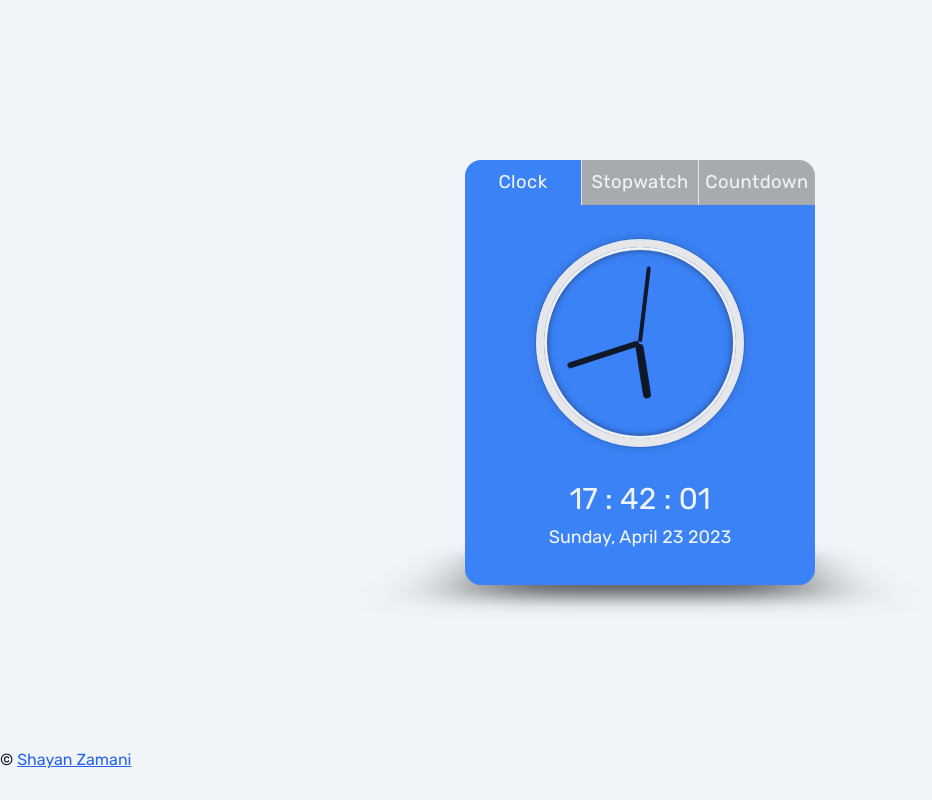
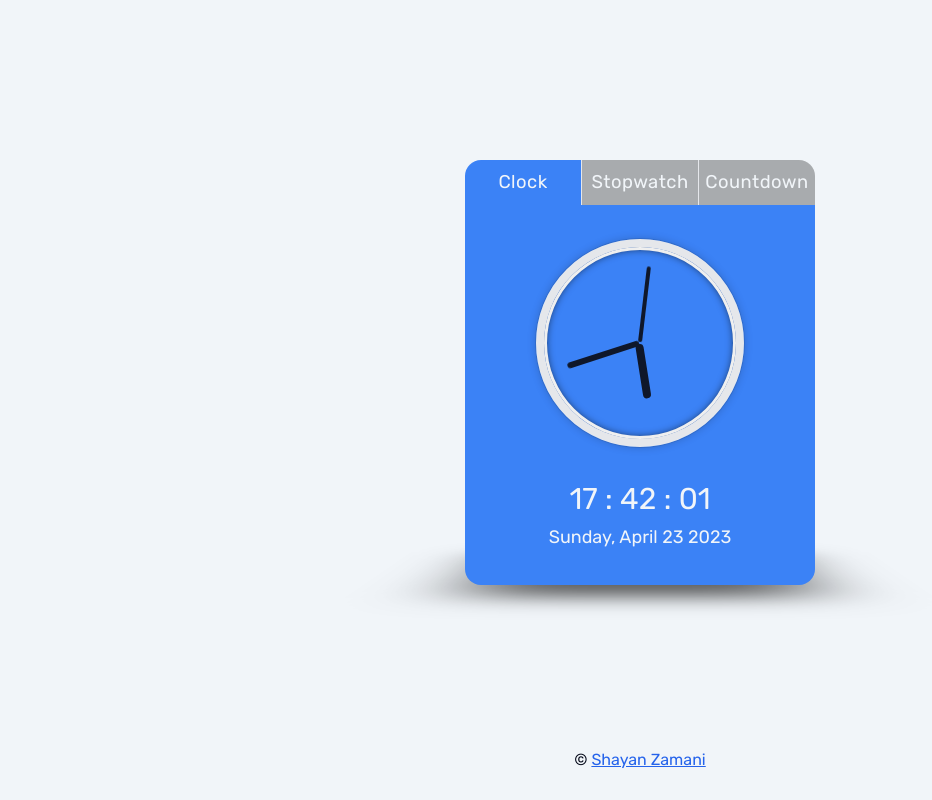
Before and after one commit to ShayanTheNerd/multi-function-timepiece, a website: page index.html in a window 1280 px wide. Shown: the whole page, without its empty margins (0-932 px from the left). Drawn offline with Linux system fonts and the light colour scheme.

Commit message:
Centered alignment of the credit text

```diff
--- a/index.html
+++ b/index.html
@@ -134,7 +134,7 @@
 			</article>
 		</main>
 
-		<footer class="absolute bottom-7 left-0 right-0 -space-x-2">
+		<footer class="absolute bottom-7 left-0 right-0 -space-x-2 text-center">
 			<span class="pt-0.5 text-slate-950">©</span>
 			<address class="-ml-1.5 inline-block not-italic">
 				<a
```
